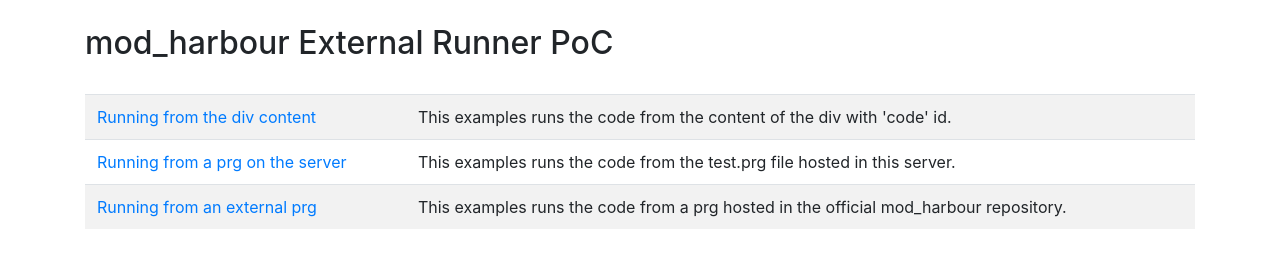
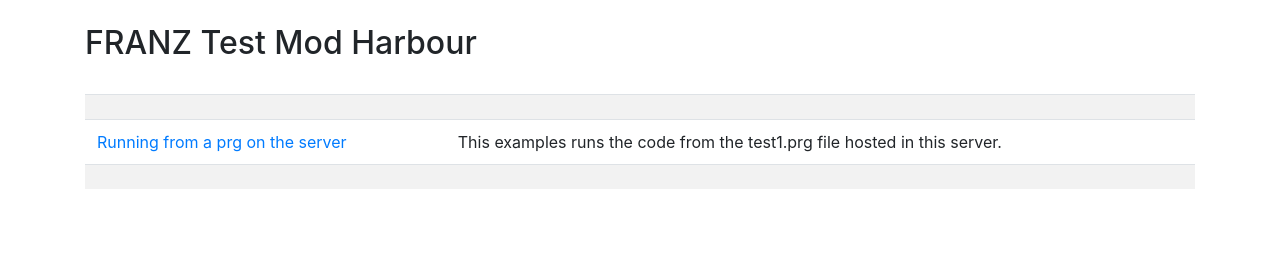
Before and after one commit to alfredofranceschetti/hmodtest, a plain HTML site: page index.html in a window 1280 px wide. Drawn offline with nearby package versions, Linux system fonts and the light colour scheme.

Commit message:
Update index.html

```diff
--- a/index.html
+++ b/index.html
@@ -6,21 +6,21 @@
   <body>
   <br>
   <div class="container">
-      <h2>mod_harbour External Runner PoC</h2>
+      <h2>FRANZ Test Mod Harbour</h2>
       <br>
       <table class="table table-striped">
         <tbody>
           <tr>
-            <td><a href="run_from_div.html">Running from the div content</a></td>
-            <td>This examples runs the code from the content of the div with 'code' id.</td>
+            <td></td>
+            <td></td>
           </tr>
           <tr>
-            <td><a href="run_hosted_prg.html">Running from a prg on the server</a></td>
-            <td>This examples runs the code from the test.prg file hosted in this server.</td>
+            <td><a href="start.html">Running from a prg on the server</a></td>
+            <td>This examples runs the code from the test1.prg file hosted in this server.</td>
           </tr>
           <tr>
-            <td><a href="run_external_prg.html">Running from an external prg</a></td>
-            <td>This examples runs the code from a prg hosted in the official mod_harbour repository.</td>
+            <td></td>
+            <td></td>
           </tr>
         </tbody>
       </table>
```
